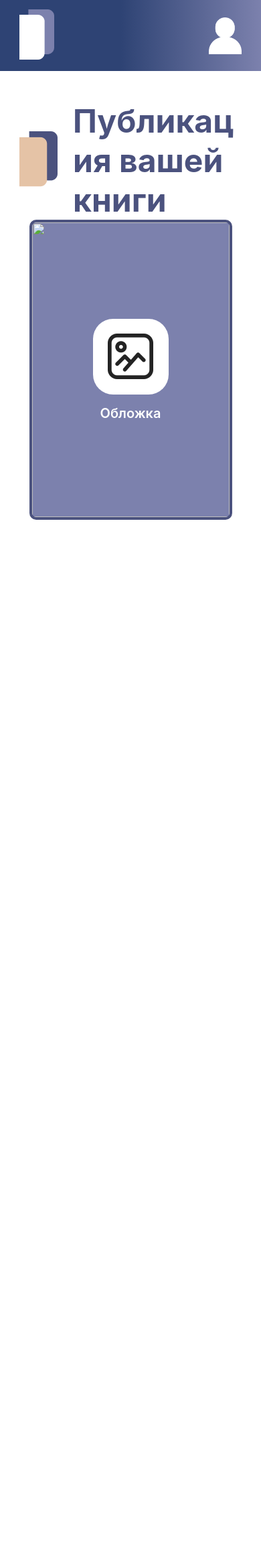
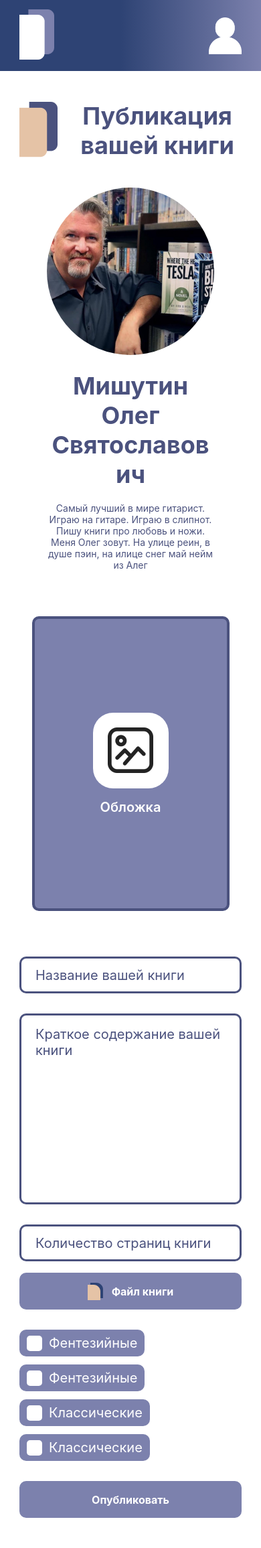
Before and after one commit to olegmishutin/New-authors, a Django app: page /book-publication/ in a window 390 px wide. Shown: the whole page at 67% size. Before the commit the page ends 776 px from the top, so only its background shows below. Run offline with Django 4.2, Linux system fonts and the light colour scheme.

Commit message:
added book publication page, fixed

```diff
--- a/frontend/static/css/pages/authentication.css
+++ b/frontend/static/css/pages/authentication.css
@@ -19,6 +19,7 @@ body {
     align-items: center;
     padding: 40px 77px 40px 77px;
     background: linear-gradient(29deg, var(--back-color) 33.85%, var(--interact-color) 100%);
+    margin: 0;
 }
 
 form {
--- /dev/null
+++ b/frontend/static/css/pages/book publication.css
@@ -0,0 +1,53 @@
+.filters {
+    justify-content: flex-start;
+}
+
+.book-data {
+    display: flex;
+    gap: 17px;
+}
+
+.book-data .button-box {
+    width: 190px;
+    min-width: 190px;
+    justify-content: flex-start;
+}
+
+@media (max-width: 1440px) {
+    .page-content .user-box {
+        display: none;
+    }
+}
+
+@media (max-width: 850px) {
+    .page-content .user-box {
+        display: flex;
+    }
+
+    .page-content .user-box{
+        order: 1;
+    }
+
+    .page-content .cover-input{
+        order: 2;
+    }
+
+    .page-content .info-input{
+        order: 3;
+    }
+}
+
+@media (max-width: 550px) {
+    .book-data{
+        flex-direction: column;
+    }
+
+    .book-data .button-box{
+        width: 100%;
+        justify-content: center;
+    }
+
+    .filters{
+        display: flex;
+    }
+}
--- a/frontend/static/css/pages/sending layout.css
+++ b/frontend/static/css/pages/sending layout.css
@@ -2,6 +2,7 @@
     display: flex;
     flex-direction: column;
     align-items: center;
+    margin-bottom: 45px;
 }
 
 .page-header {
@@ -10,7 +11,75 @@
     gap: 23px;
 }
 
-.page-header h1{
+.page-header h1 {
     color: var(--intermediate-color);
     font-size: var(--biggest-text);
 }
+
+.page-content {
+    display: flex;
+    gap: 68px;
+    margin-top: 41px;
+}
+
+.info-input {
+    max-width: 560px;
+    display: flex;
+    flex-direction: column;
+    gap: 30px;
+}
+
+.info-input textarea {
+    height: 285px;
+}
+
+.page-content .user-box {
+    width: 354px;
+    gap: 20px;
+}
+
+.page-content .user-photo-box {
+    width: 354px;
+    height: 354px;
+}
+
+.page-content .username {
+    font-size: var(--biggest-text);
+}
+
+.page-content .short-description p {
+    color: var(--intermediate-color);
+}
+
+@media (max-width: 850px) {
+    .page-header h1 {
+        font-size: var(--big-text);
+        text-align: center;
+    }
+
+    .page-content {
+        flex-direction: column;
+        align-items: center;
+    }
+
+    .info-input {
+        max-width: unset;
+    }
+}
+
+@media (max-width: 425px) {
+    .page-content .user-box {
+        width: 250px;
+        gap: 20px;
+    }
+
+    .page-content .user-photo-box {
+        width: 250px;
+        height: 250px;
+    }
+
+    .page-content .username {
+        font-size: var(--big-text);
+        -webkit-line-clamp: unset;
+    }
+}
--- a/frontend/static/css/widgets/category.css
+++ b/frontend/static/css/widgets/category.css
@@ -63,12 +63,14 @@
 
 .category-description .books-number span {
     max-width: 80%;
-    max-height: 23px;
     color: var(--important-color);
     font-size: var(--medium-text);
     font-weight: 800;
     overflow: hidden;
     text-align: left;
+    display: -webkit-box;
+    -webkit-box-orient: vertical;
+    -webkit-line-clamp: 1;
 }
 
 @media (max-width: 1440px) {
--- a/frontend/static/css/widgets/cover input.css
+++ b/frontend/static/css/widgets/cover input.css
@@ -12,6 +12,7 @@
     gap: 16px;
     position: relative;
     overflow: hidden;
+    box-sizing: border-box;
 }
 
 .cover-input p {
@@ -28,6 +29,13 @@
     align-items: center;
     justify-content: center;
     border-radius: 30px;
+    z-index: 2;
+    transition-duration: 0.3s;
+}
+
+.cover-file-input:hover{
+    width: 105px;
+    height: 105px;
 }
 
 .cover-image{
@@ -35,4 +43,9 @@
     width: 100%;
     height: 100%;
     object-fit: cover;
+    visibility: hidden;
 }
+
+.show-cover-image{
+    visibility: visible;
+}
--- a/frontend/static/css/widgets/navigation.css
+++ b/frontend/static/css/widgets/navigation.css
@@ -97,7 +97,7 @@
     color: var(--front-color);
     font-size: var(--big-text);
     margin-top: 13px;
-    max-height: 84px;
+    -webkit-line-clamp: 3;
 }
 
 .manage-button,
@@ -134,6 +134,10 @@
     transition-duration: 0s;
 }
 
+.user-settings-form textarea{
+    height: 220px;
+}
+
 .user-settings-form .textbox:hover {
     padding-left: 21px;
 }
--- a/frontend/static/css/widgets/textbox.css
+++ b/frontend/static/css/widgets/textbox.css
@@ -1,7 +1,7 @@
 .textbox {
     width: 100%;
     border-radius: 10px;
-    min-height: 55px;
+    height: 55px;
     border: 3px solid white;
     background: none;
     padding: 16px 21px 16px 21px;
@@ -11,6 +11,11 @@
     box-sizing: border-box;
     resize: none;
     transition-duration: 0.3s;
+}
+
+.dark-textbox {
+    border-color: var(--intermediate-color);
+    color: var(--intermediate-color);
 }
 
 .textbox:hover {
@@ -24,3 +29,7 @@
 .textbox::placeholder {
     color: var(--front-color);
 }
+
+.dark-textbox::placeholder{
+    color: var(--intermediate-color);
+}
--- a/frontend/static/css/widgets/user.css
+++ b/frontend/static/css/widgets/user.css
@@ -41,10 +41,20 @@
 .username {
     text-align: center;
     overflow: hidden;
-    max-height: 46px;
     font-size: var(--medium-text);
     color: var(--intermediate-color);
     margin-top: 4px;
+    display: -webkit-box;
+    -webkit-line-clamp: 2;
+    -webkit-box-orient: vertical;
+}
+
+.user-box .short-description p {
+    font-size: var(--very-small-text);
+    overflow: hidden;
+    text-align: center;
+    display: -webkit-box;
+    -webkit-box-orient: vertical;
 }
 
 .user-box .statistics {
--- a/frontend/templates/authentication/base.html
+++ b/frontend/templates/authentication/base.html
@@ -5,10 +5,10 @@
     <meta charset="UTF-8">
     <meta name="viewport" content="width=device-width, initial-scale=1"/>
     <title>{% block title %}{% endblock %}</title>
-    <link rel="stylesheet" href="{% static 'css/pages/authentication.css' %}">
     <link rel="stylesheet" href="{% static 'css/main.css' %}">
     <link rel="stylesheet" href="{% static 'css/widgets/textbox.css' %}">
     <link rel="stylesheet" href="{% static 'css/widgets/button.css' %}">
+    <link rel="stylesheet" href="{% static 'css/pages/authentication.css' %}">
     {% block stylesheet %}{% endblock %}
 </head>
 <body>
--- a/frontend/templates/authors/authors.html
+++ b/frontend/templates/authors/authors.html
@@ -336,7 +336,5 @@
             </a>
         </div>
     </div>
-    <script src="https://code.jquery.com/jquery-3.7.1.min.js"
-            integrity="sha256-/JqT3SQfawRcv/BIHPThkBvs0OEvtFFmqPF/lYI/Cxo=" crossorigin="anonymous"></script>
     <script src="{% static 'js/filtering panel.js' %}"></script>
 {% endblock %}
--- a/frontend/templates/base.html
+++ b/frontend/templates/base.html
@@ -16,6 +16,8 @@
     {% block stylesheet %}{% endblock %}
 </head>
 <body>
+<script src="https://code.jquery.com/jquery-3.7.1.min.js"
+        integrity="sha256-/JqT3SQfawRcv/BIHPThkBvs0OEvtFFmqPF/lYI/Cxo=" crossorigin="anonymous"></script>
 <div class="navigation">
     <div class="top-nav-bar content-padding">
         <button class="logo no-backround-and-border" id="show-navigate-panel-button">
@@ -157,8 +159,6 @@
 <div class="content content-padding">
     {% block content %}{% endblock %}
 </div>
-<script src="https://code.jquery.com/jquery-3.7.1.min.js"
-        integrity="sha256-/JqT3SQfawRcv/BIHPThkBvs0OEvtFFmqPF/lYI/Cxo=" crossorigin="anonymous"></script>
 <script src="{% static 'js/navigation.js' %}"></script>
 </body>
 </html>
--- a/frontend/templates/books/book publication.html
+++ b/frontend/templates/books/book publication.html
@@ -2,8 +2,11 @@
 {% load static %}
 {% block title %}Публикация книги{% endblock %}
 {% block stylesheet %}
+    <link rel="stylesheet" href="{% static 'css/widgets/cover input.css' %}">
+    <link rel="stylesheet" href="{% static 'css/widgets/filtering.css' %}">
+    <link rel="stylesheet" href="{% static 'css/widgets/checkbox.css' %}">
     <link rel="stylesheet" href="{% static 'css/pages/sending layout.css' %}">
-    <link rel="stylesheet" href="{% static 'css/widgets/cover input.css' %}">
+    <link rel="stylesheet" href="{% static 'css/pages/book publication.css' %}">
 {% endblock %}
 {% block content %}
     <div class="page-header">
@@ -15,11 +18,56 @@
     <form class="page-content">
         <div class="cover-input">
             <label class="input-file-button cover-file-input">
-                <input type="file" name="book cover">
+                <input type="file" name="book cover" id="cover-image-input">
                 <img src="{% static 'image/cover.png' %}" alt="cover input">
             </label>
             <p>Обложка</p>
-            <img class="cover-image" src="" alt="">
+            <img class="cover-image" src="" alt="" id="cover-image">
+        </div>
+        <div class="info-input">
+            <input type="text" class="textbox dark-textbox" placeholder="Название вашей книги">
+            <textarea class="textbox dark-textbox" placeholder="Краткое содержание вашей книги"></textarea>
+            <div class="book-data">
+                <input type="number" class="textbox dark-textbox" placeholder="Количество страниц книги" min="0">
+                <div class="button-box">
+                    <label class="input-file-button button">
+                        <input type="file" name="photo">
+                        <img src="{% static 'image/file.svg' %}" alt="file">
+                        <span>Файл книги</span>
+                    </label>
+                </div>
+            </div>
+            <div class="filters">
+                <div class="checkbox-box">
+                    <input type="checkbox" class="checkbox" id="1">
+                    <label for="1">Фентезийные</label>
+                </div>
+                <div class="checkbox-box">
+                    <input type="checkbox" class="checkbox" id="2">
+                    <label for="2">Фентезийные</label>
+                </div>
+                <div class="checkbox-box">
+                    <input type="checkbox" class="checkbox" id="3">
+                    <label for="3">Классические</label>
+                </div>
+                <div class="checkbox-box">
+                    <input type="checkbox" class="checkbox" id="4">
+                    <label for="4">Классические</label>
+                </div>
+            </div>
+            <div class="button-box">
+                <input type="submit" class="button" value="Опубликовать">
+            </div>
+        </div>
+        <div class="user-box no-hover">
+            <div class="user-photo-box">
+                <img src="{% static 'image/men.png' %}" alt="author">
+            </div>
+            <h1 class="username">Мишутин Олег Святославович</h1>
+            <div class="short-description">
+                <p>Самый лучший в мире гитарист. Играю на гитаре. Играю в слипнот. Пишу книги про любовь
+                    и ножи. Меня Олег зовут. На улице реин, в душе пэин, на илице снег май нейм из Алег</p>
+            </div>
         </div>
     </form>
 {% endblock %}
--- a/frontend/templates/books/book.html
+++ b/frontend/templates/books/book.html
@@ -68,7 +68,8 @@
         <div class="review">
             <h1>Ваша рецензия на книгу</h1>
             <form method="post">
-                <textarea class="textbox" placeholder="Оставьте свою рецензию для автора этой книги!"></textarea>
+                <textarea class="textbox dark-textbox"
+                          placeholder="Оставьте свою рецензию для автора этой книги!"></textarea>
                 <div class="review-rating">
                     <div class="radio-button-box">
                         <input type="radio" class="radio-button" name="review-rating" id="1">
--- a/frontend/templates/books/books.html
+++ b/frontend/templates/books/books.html
@@ -425,7 +425,5 @@
             </a>
         </div>
     </div>
-    <script src="https://code.jquery.com/jquery-3.7.1.min.js"
-            integrity="sha256-/JqT3SQfawRcv/BIHPThkBvs0OEvtFFmqPF/lYI/Cxo=" crossorigin="anonymous"></script>
     <script src="{% static 'js/filtering panel.js' %}"></script>
 {% endblock %}
```
Also changed, not shown: frontend/static/css/pages/book.css (+4 -9 lines), frontend/static/css/pages/profile.css (+3 -7 lines), frontend/static/css/widgets/book.css (+6 -2 lines).
